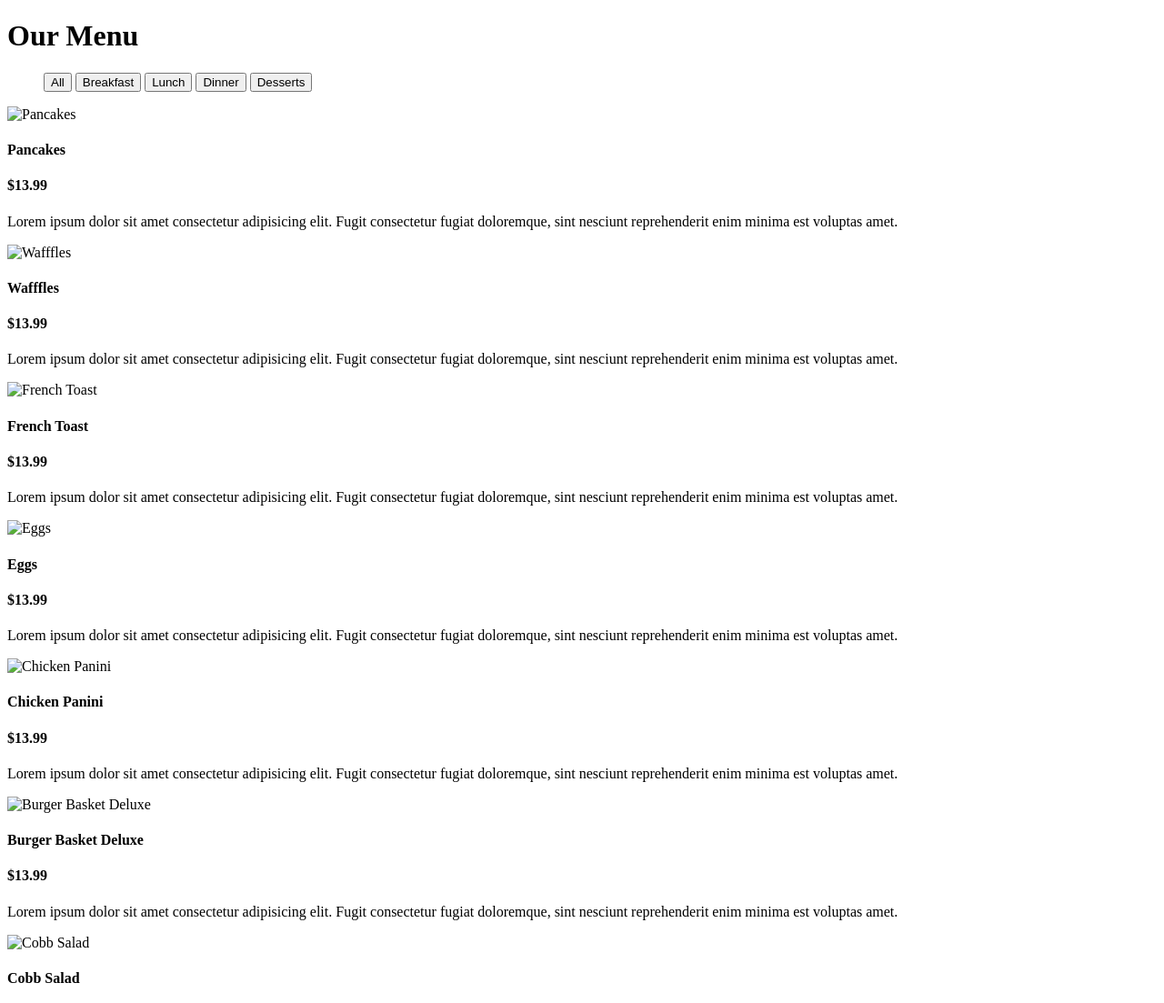
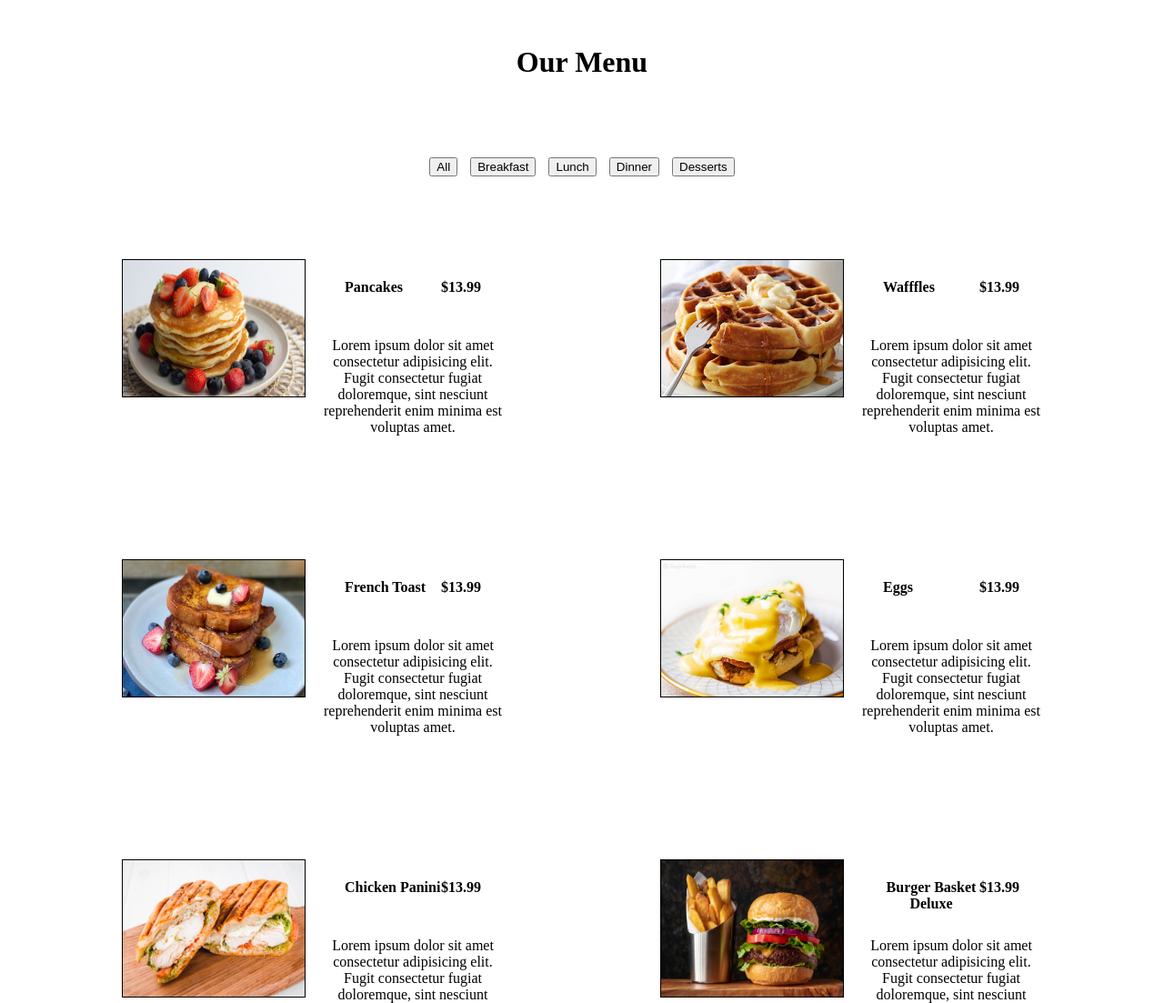
Before and after one commit to loubarb/restaurant-menu, a plain HTML site: page index.html in a window 1280 px wide. Shown: the top 1103 px of the page at 91% size. Drawn offline with Linux system fonts and the light colour scheme.

Commit message:
Added images and responsive styles

```diff
--- a/index.html
+++ b/index.html
@@ -25,70 +25,114 @@
       </div>
       <div class="menu-container">
         <div class="menu-item">
-          <img src="" alt="Pancakes" />
+          <img src="./img/pancakes.jpg" alt="Pancakes" />
+          <div class="menu-item-header">
             <h4>Pancakes</h4>
             <h4>$13.99</h4>
+          </div>
+          <div class="menu-item-desc">
             <p>Lorem ipsum dolor sit amet consectetur adipisicing elit. Fugit consectetur fugiat doloremque, sint nesciunt reprehenderit enim minima est voluptas amet.</p>
           </div>
+        </div>
         <div class="menu-item">
-          <img src="" alt="Wafffles" />
+          <img src="./img/waffles.jpg" alt="Wafffles" />
+          <div class="menu-item-header">
             <h4>Wafffles</h4>
             <h4>$13.99</h4>
+          </div>
+          <div class="menu-item-desc">
             <p>Lorem ipsum dolor sit amet consectetur adipisicing elit. Fugit consectetur fugiat doloremque, sint nesciunt reprehenderit enim minima est voluptas amet.</p>
           </div>
+        </div>
         <div class="menu-item">
-          <img src="" alt="French Toast" />
+          <img src="./img/french-toast.jpg" alt="French Toast" />
+          <div class="menu-item-header">
             <h4>French Toast</h4>
             <h4>$13.99</h4>
+          </div>
+          <div class="menu-item-desc">
             <p>Lorem ipsum dolor sit amet consectetur adipisicing elit. Fugit consectetur fugiat doloremque, sint nesciunt reprehenderit enim minima est voluptas amet.</p>
           </div>
+        </div>
         <div class="menu-item">
-          <img src="" alt="Eggs" />
+          <img src="./img/eggs-benedict.jpg" alt="Eggs" />
+          <div class="menu-item-header">
             <h4>Eggs</h4>
             <h4>$13.99</h4>
+          </div>
+          <div class="menu-item-desc">
             <p>Lorem ipsum dolor sit amet consectetur adipisicing elit. Fugit consectetur fugiat doloremque, sint nesciunt reprehenderit enim minima est voluptas amet.</p>
           </div>
+        </div>
         <div class="menu-item">
-          <img src="" alt="Chicken Panini" />
+          <img src="./img/chicken-panini.png" alt="Chicken Panini" />
+          <div class="menu-item-header">
           <h4>Chicken Panini</h4>
           <h4>$13.99</h4>
+          </div>
+          <div class="menu-item-desc">
           <p>Lorem ipsum dolor sit amet consectetur adipisicing elit. Fugit consectetur fugiat doloremque, sint nesciunt reprehenderit enim minima est voluptas amet.</p>
           </div>
+        </div>
         <div class="menu-item">
-          <img src="" alt="Burger Basket Deluxe" />
+          <img src="./img/burger-deluxe.jpg" alt="Burger Basket Deluxe" />
+          <div class="menu-item-header">
           <h4>Burger Basket Deluxe</h4>
           <h4>$13.99</h4>
+          </div>
+          <div class="menu-item-desc">
           <p>Lorem ipsum dolor sit amet consectetur adipisicing elit. Fugit consectetur fugiat doloremque, sint nesciunt reprehenderit enim minima est voluptas amet.</p>
           </div>
+        </div>
         <div class="menu-item">
-          <img src="" alt="Cobb Salad" />
+          <img src="./img/cobb-salad.jpg" alt="Cobb Salad" />
+          <div class="menu-item-header">
           <h4>Cobb Salad</h4>
           <h4>$13.99</h4>
+          </div>
+          <div class="menu-item-desc">
           <p>Lorem ipsum dolor sit amet consectetur adipisicing elit. Fugit consectetur fugiat doloremque, sint nesciunt reprehenderit enim minima est voluptas amet.</p>
           </div>
+        </div>
         <div class="menu-item">
-          <img src="" alt="Pasta" />
+          <img src="./img/pasta.jpg" alt="Pasta" />
+          <div class="menu-item-header">
           <h4>Pasta</h4>
           <h4>$13.99</h4>
+          </div>
+          <div class="menu-item-desc">
           <p>Lorem ipsum dolor sit amet consectetur adipisicing elit. Fugit consectetur fugiat doloremque, sint nesciunt reprehenderit enim minima est voluptas amet.</p>
           </div>
+        </div>
         <div class="menu-item">
-          <img src="" alt="Steak" />
+          <img src="./img/steak.jpg" alt="Steak" />
+          <div class="menu-item-header">
           <h4>Steak</h4>
           <h4>$13.99</h4>
+          </div>
+          <div class="menu-item-desc">
           <p>Lorem ipsum dolor sit amet consectetur adipisicing elit. Fugit consectetur fugiat doloremque, sint nesciunt reprehenderit enim minima est voluptas amet.</p>
           </div>
+        </div>
         <div class="menu-item">
-          <img src="" alt="Burrito" />
+          <img src="./img/burrito.jpg" alt="Burrito" />
+          <div class="menu-item-header">
           <h4>Burrito</h4>
           <h4>$13.99</h4>
+          </div>
+          <div class="menu-item-desc">
           <p>Lorem ipsum dolor sit amet consectetur adipisicing elit. Fugit consectetur fugiat doloremque, sint nesciunt reprehenderit enim minima est voluptas amet.</p>
           </div>
+        </div>
         <div class="menu-item">
-          <img src="" alt="Veal" />
+          <img src="./img/veal-piccata.jpg" alt="Veal" />
+          <div class="menu-item-header">
           <h4>Veal</h4>
           <h4>$13.99</h4>
+          </div>
+          <div class="menu-item-desc">
           <p>Lorem ipsum dolor sit amet consectetur adipisicing elit. Fugit consectetur fugiat doloremque, sint nesciunt reprehenderit enim minima est voluptas amet.</p>
+          </div>
         </div>
       </div>
     </div>
--- a/styles.css
+++ b/styles.css
@@ -0,0 +1,106 @@
+body {
+  font-size: 16px;
+}
+
+.container {
+  margin: 50px 50px;
+}
+
+.title {
+  text-align: center;
+}
+
+.button-container {
+  display: flex;
+  align-items: center;
+  justify-content: center;
+}
+
+.button-container ul {
+  padding-left: 0;
+  text-align: center;
+  margin-top: 40px;
+
+}
+
+.button-container ul li {
+  padding: 50px;
+}
+
+button {
+  margin: 5px;
+}
+
+.menu-container {
+  display: flex;
+  flex-direction: column;
+  justify-content: center;
+  text-align: center;
+}
+
+.menu-item {
+  justify-content: center;
+  margin: 50px 0;
+}
+
+.menu-item-header {
+  display: flex;
+  justify-content: space-between;
+  max-height: 100px;
+  padding: 0 25px;
+}
+
+.menu-item img {
+  width: 200px;
+  height: 150px;
+  border: 1px solid;
+}
+
+
+@media (min-width: 768px) {
+
+  .container {
+    margin: 50px;
+  }
+
+  .button-container {
+    display: flex;
+    align-items: center;
+    justify-content: center;
+    padding: 20px 0;
+  }
+
+  .menu-container {
+    display: grid;
+    grid-template-columns: 1fr 1fr;
+    gap: 20px;
+    /* margin: 0 150px; */
+    align-content: center;
+    justify-items: center;
+  }
+
+  .menu-item {
+    display: grid;
+    grid-template-columns: 200px 200px;
+    grid-template-rows: 70px;
+    max-width: 50rem;
+    column-gap: 20px;
+  }
+
+  .menu-item-header {
+    display: flex;
+    justify-content: space-between;
+    max-height: 50px;
+  }
+
+  .menu-item-desc {
+    grid-column-start: 2;
+    grid-row-start: 2;
+  }
+
+  .menu-item img {
+    width: 200px;
+    height: 150px;
+    border: 1px solid;
+  }
+}
```
Also changed, not shown: img/burger-deluxe.jpg (added), img/burrito.jpg (added), img/chicken-panini.png (added), img/cobb-salad.jpg (added), img/eggs-benedict.jpg (added), img/french-toast.jpg (added), img/pancakes.jpg (added), img/pasta.jpg (added), img/steak.jpg (added), img/veal-piccata.jpg (added), img/waffles.jpg (added). Lines whose indentation alone changed are shown as unchanged.
